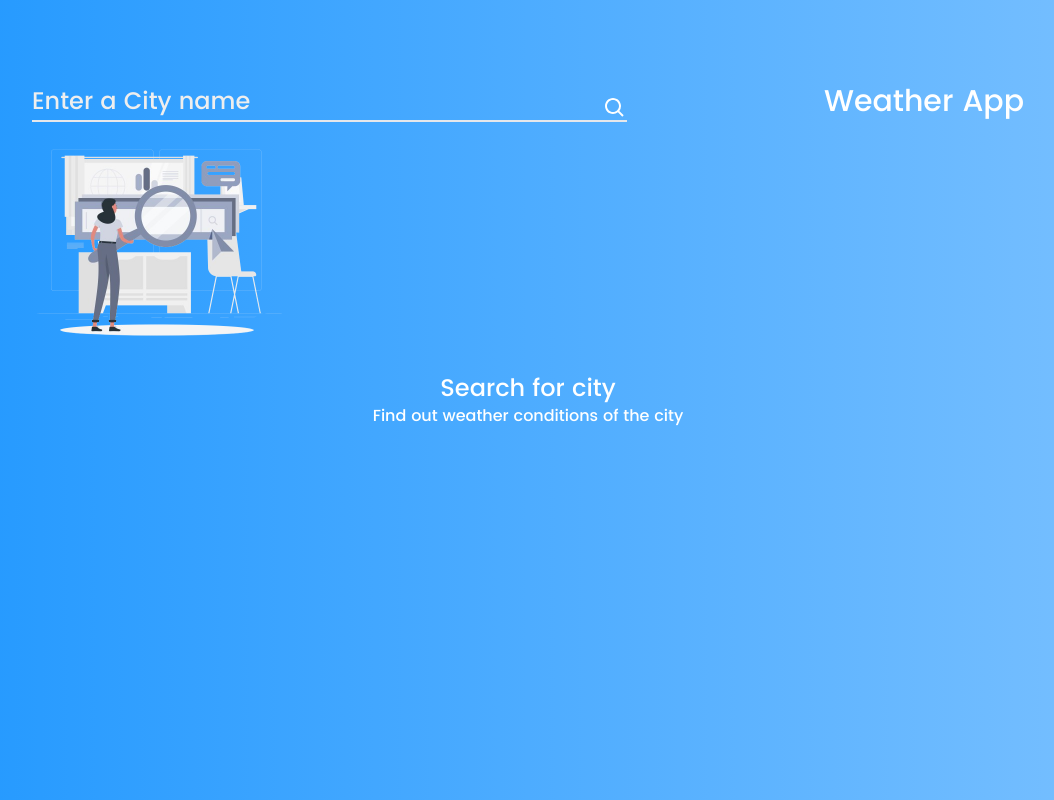
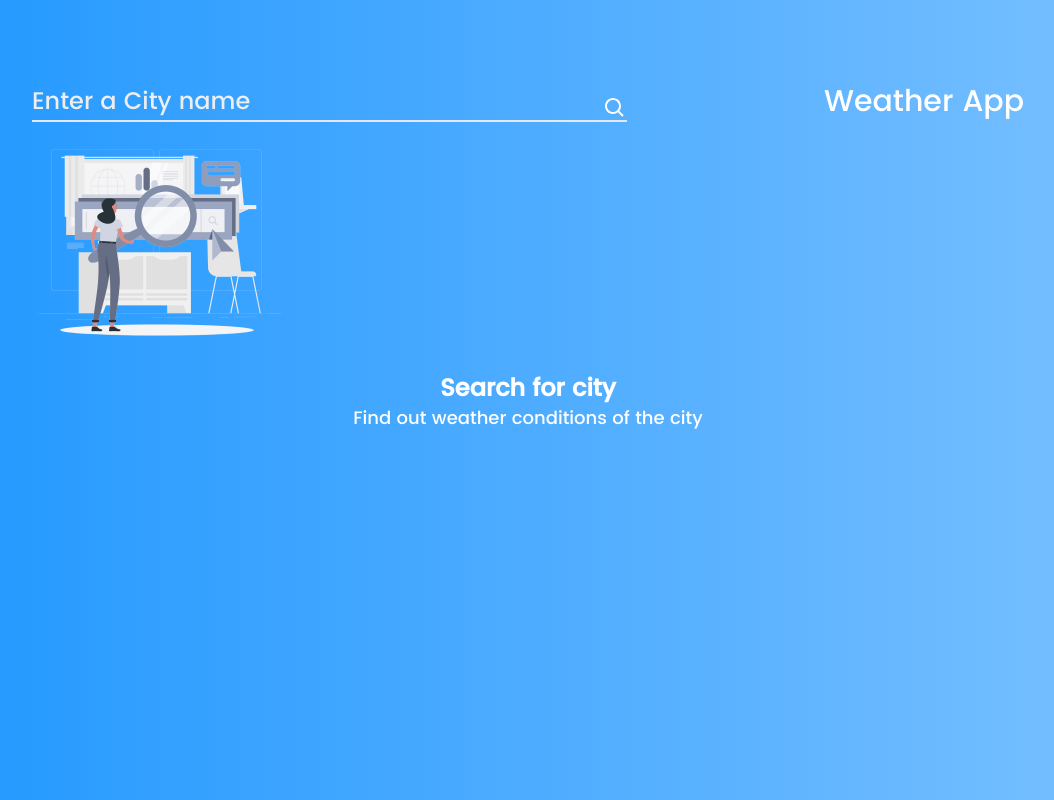
Before and after one commit to excellar-BX/weather-app, a Next.js app: page / in a window 1280 px wide. Shown: the whole page, without its empty margins (112-1166 px from the left). Built offline with nearby package versions, Linux system fonts and the light colour scheme.

Commit message:
Update page.tsx

```diff
--- a/app/page.tsx
+++ b/app/page.tsx
@@ -304,8 +304,8 @@ const share = async () => {
   width={250}
   height={250}
 /></div>
-        <div className="text-2xl">Search for city</div>
-        <div>Find out weather conditions of the city</div>
+        <div className="text-2xl font-semibold">Search for city</div>
+        <div className="text-lg">Find out weather conditions of the city</div>
       </div> )
   }
       </div>
```
